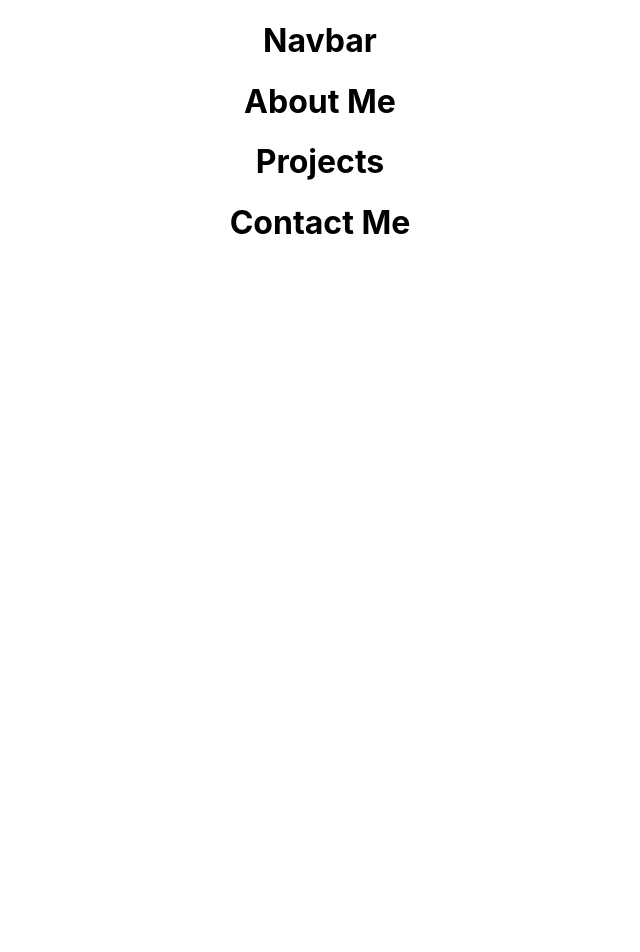
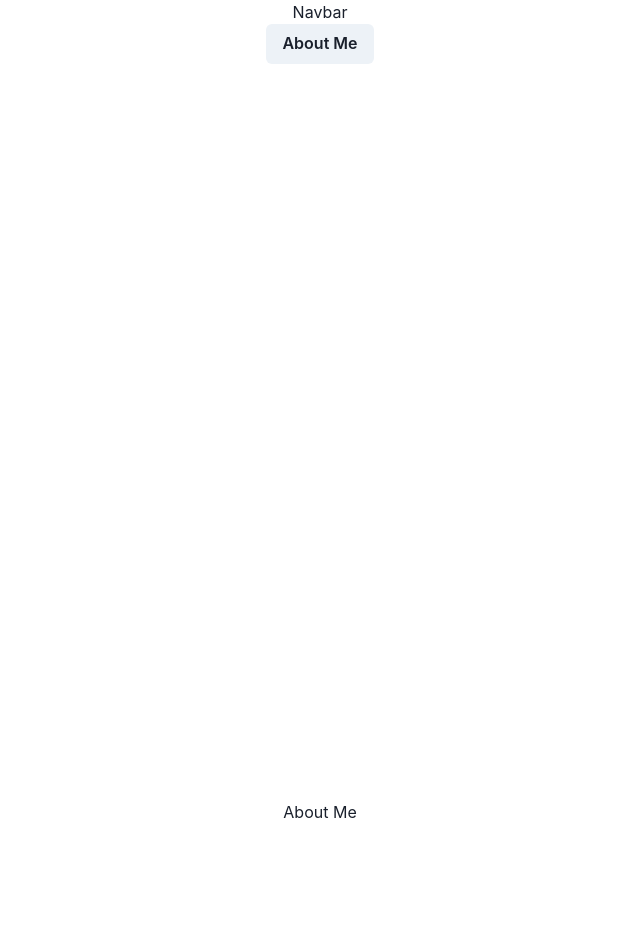
Before and after one commit to bryan-bmf/my-page, a React (Create React App) app: page / in a window 1280 px wide. Shown: the top 952 px of the page, without its empty margins (320-960 px from the left). Before the commit the page ends 800 px from the top, so only its background shows below. Built offline with nearby package versions, Linux system fonts and the light colour scheme.

Commit message:
scrollIntoView implemented

```diff
--- a/package.json
+++ b/package.json
@@ -3,6 +3,9 @@
   "version": "0.1.0",
   "private": true,
   "dependencies": {
+    "@chakra-ui/react": "^2.8.2",
+    "@emotion/react": "^11.11.4",
+    "@emotion/styled": "^11.11.5",
     "@testing-library/jest-dom": "^5.17.0",
     "@testing-library/react": "^13.4.0",
     "@testing-library/user-event": "^13.5.0",
@@ -11,6 +14,7 @@
     "@types/react": "^18.3.3",
     "@types/react-dom": "^18.3.0",
     "ajv": "^8.16.0",
+    "framer-motion": "^11.2.12",
     "react": "^18.3.1",
     "react-dom": "^18.3.1",
     "react-scripts": "5.0.1",
--- a/src/components/AboutMe.tsx
+++ b/src/components/AboutMe.tsx
@@ -1,7 +1,13 @@
+import { Box } from "@chakra-ui/react";
+
 const AboutMe = () => {
-    return (
-        <h1>About Me</h1>
-    )
+	return (
+		<Box h="100vh">
+			<h1 id="about">
+				About Me
+			</h1>
+		</Box>
+	);
 };
 
 export default AboutMe;
--- a/src/components/Navbar.tsx
+++ b/src/components/Navbar.tsx
@@ -1,7 +1,15 @@
+import { Box, Button } from "@chakra-ui/react";
+
 const Navbar = () => {
-    return (
-        <h1>Navbar</h1>
-    )
+	const handleScroll = (e: any) => {
+		document.getElementById(e.target.value)?.scrollIntoView({ behavior: "smooth" });
+	}
+	return (
+		<Box h="100vh">
+			<h1>Navbar</h1>
+            <Button value="about" onClick={handleScroll}>About Me</Button>
+		</Box>
+	);
 };
 
 export default Navbar;
--- a/src/components/Projects.tsx
+++ b/src/components/Projects.tsx
@@ -1,3 +1,4 @@
+
 const Projects = () => {
     return (
         <h1>Projects</h1>
--- a/src/index.tsx
+++ b/src/index.tsx
@@ -1,16 +1,19 @@
-import React from 'react';
-import ReactDOM from 'react-dom/client';
-import './index.css';
-import App from './App';
-import reportWebVitals from './reportWebVitals';
+import { ChakraProvider } from "@chakra-ui/react";
+import React from "react";
+import ReactDOM from "react-dom/client";
+import App from "./App";
+import "./index.css";
+import reportWebVitals from "./reportWebVitals";
 
 const root = ReactDOM.createRoot(
-  document.getElementById('root') as HTMLElement
+	document.getElementById("root") as HTMLElement
 );
 root.render(
-  <React.StrictMode>
-    <App />
-  </React.StrictMode>
+	<React.StrictMode>
+		<ChakraProvider>
+			<App />
+		</ChakraProvider>
+	</React.StrictMode>
 );
 
 // If you want to start measuring performance in your app, pass a function
```
Also changed, not shown: src/App.tsx (+6 -5 lines), 1 other file (tests, documents, lock files or other folders).
